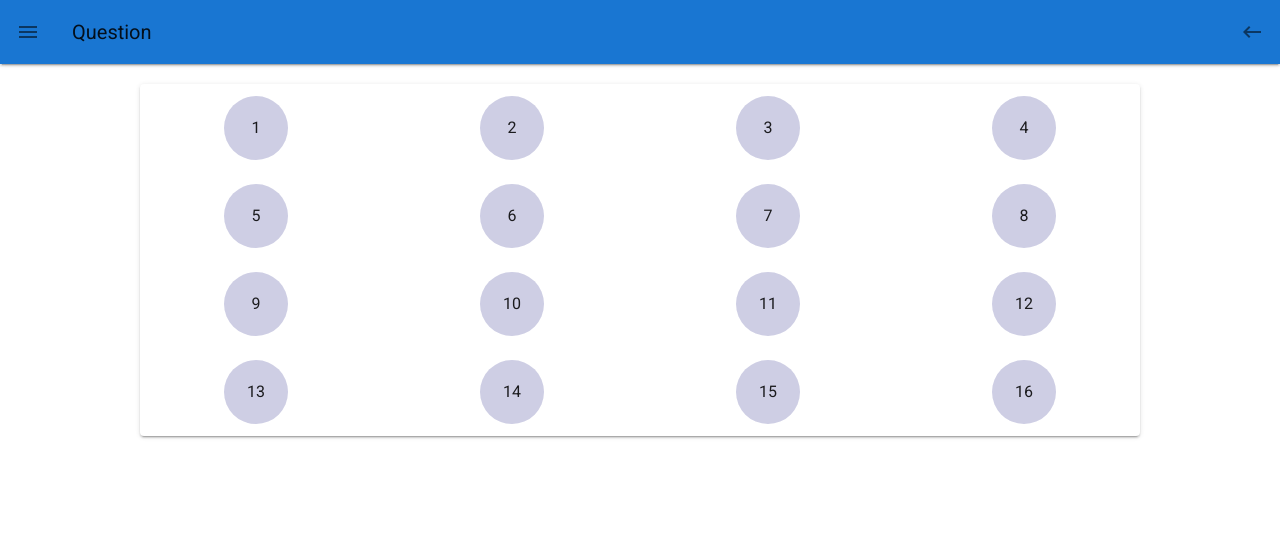
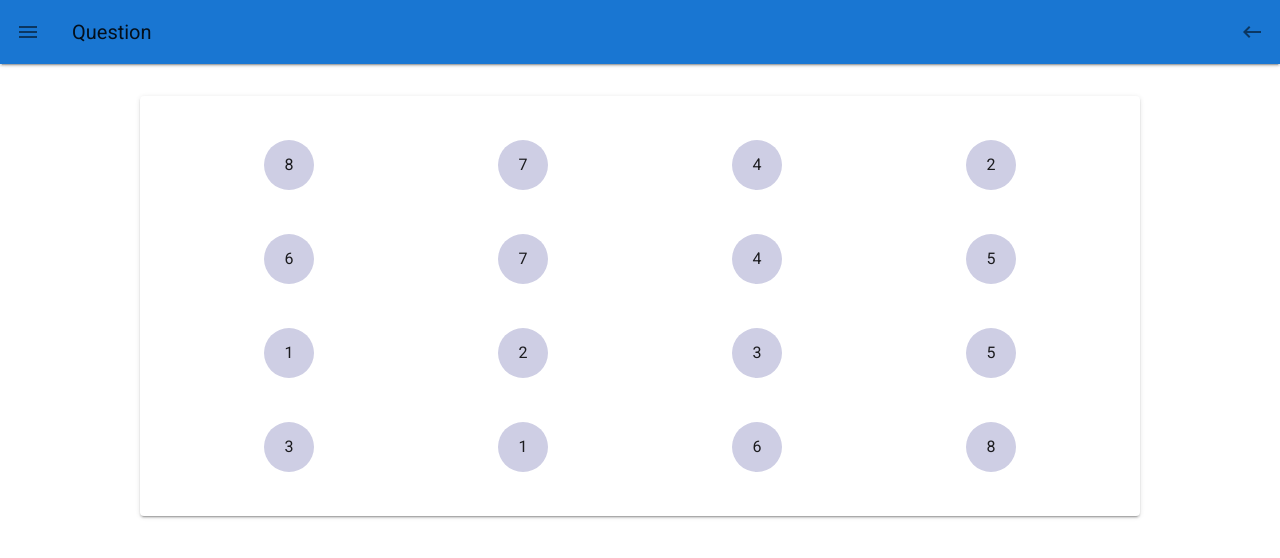
Before and after one commit to R-Otsuka/mystery_land, a Vue app in the folder client/: page /sample/2 in a window 1280 px wide. Shown: the top 558 px of the page. Built offline with nearby package versions, Linux system fonts and the light colour scheme.

Commit message:
風船のidとNoを規定するhashの作成

```diff
--- a/client/src/App.vue
+++ b/client/src/App.vue
@@ -1,7 +1,7 @@
 <template>
   <v-app>
     <nav>
-      <v-content>
+      <v-main>
         <v-toolbar color="primary" class="elevation-2">
           <v-app-bar-nav-icon @click="drawer = !drawer"></v-app-bar-nav-icon>
           <v-toolbar-title>Question</v-toolbar-title>
@@ -15,7 +15,7 @@
             <router-view></router-view>
           </v-card>
         </div>
-      </v-content>
+      </v-main>
 
       <v-navigation-drawer v-model="drawer" app>
         <v-list-item v-for="link in links" :key="link.text" router :to="link.route">
--- a/client/src/views/sample_list/sample2.vue
+++ b/client/src/views/sample_list/sample2.vue
@@ -1,88 +1,102 @@
 <template>
-  <div>
-  <!--    16個数の風船-->
-    <div>
-<!--      <transition-group name="cell" tag="div" class="container">-->
-<!--        <div v-for="cell in cells" :key="cell.id" class="cell">-->
-<!--          {{ cell.number }}-->
-<!--        </div>-->
-<!--      </transition-group>-->
-<!--      <div v-for="number in numbers1"-->
-<!--           v-bind:key="number.id"-->
-<!--           class="rounded-circle text-center float-left"-->
-<!--           @click="judgeAndHide(number.id)"-->
-<!--           v-show="number.visibility">-->
-<!--        {{ number.num }}-->
-<!--      </div>-->
-      <v-row justify="center">
-        <v-col cols="3" v-for="number in numbers1" v-bind:key="number.id">
+  <v-container>
+    <v-row justify="center" class="ma-5">
+      <v-col cols="3" v-for="number in numList1" v-bind:key="number.id">
         <div class="rounded-circle mx-auto balloon">
           <span>{{ number.num }}</span>
         </div>
       </v-col>
     </v-row>
-      <v-row justify="center">
-        <v-col cols="3" v-for="number in numbers2" v-bind:key="number.id">
+    <v-row justify="center" class="ma-5">
+      <v-col cols="3" v-for="number in numList2" v-bind:key="number.id">
         <div class="rounded-circle mx-auto balloon">
           {{ number.num }}
         </div>
       </v-col>
     </v-row>
-      <v-row justify="center">
-        <v-col cols="3" v-for="number in numbers3" v-bind:key="number.id">
+    <v-row justify="center" class="ma-5">
+      <v-col cols="3" v-for="number in numList3" v-bind:key="number.id">
         <div class="rounded-circle mx-auto balloon">
           {{ number.num }}
         </div>
       </v-col>
     </v-row>
-      <v-row justify="center">
-        <v-col cols="3" v-for="number in numbers4" v-bind:key="number.id">
+    <v-row justify="center" class="ma-5">
+      <v-col cols="3" v-for="number in numList4" v-bind:key="number.id">
         <div class="rounded-circle mx-auto balloon">
           {{ number.num }}
         </div>
       </v-col>
     </v-row>
-    </div>
-  </div>
+  </v-container>
 </template>
 
 <script>
-// import _ from 'lodash';
+import _ from 'lodash';
 export default {
   data:()=> ({
     length:4,
-    // numbers:[
-    //   1,2,3,4,5,6,7,8,9,10,11,12,13,14,15,16
-    // ],
-    numbers1:[
-      {id:1,num:1,visibility:true},
-      {id:2,num:2,visibility:true},
-      {id:3,num:3,visibility:true},
-      {id:4,num:4,visibility:true},
-    ],
-    numbers2:[
-      {id:5,num:5,visibility:true},
-      {id:6,num:6,visibility:true},
-      {id:7,num:7,visibility:true},
-      {id:8,num:8,visibility:true},
-    ],
-    numbers3:[
-      {id:9,num:9,visibility:true},
-      {id:10,num:10,visibility:true},
-      {id:11,num:11,visibility:true},
-      {id:12,num:12,visibility:true},
-    ],
-    numbers4:[
-      {id:13,num:13,visibility:true},
-      {id:14,num:14,visibility:true},
-      {id:15,num:15,visibility:true},
-      {id:16,num:16,visibility:true},
+    numbers:[
+      1,2,3,4,5,6,7,8,9,10,11,12,13,14,15,16
     ],
   }),
+  computed:{
+    numList1(){
+      const num1 = this.numbers.slice(0,4);
+      let array = []
+      for(let i=0;i<4;i++){
+        if(num1[i] > 8) {
+          array.push({id: num1[i], num: num1[i]-8, visibility: true})
+        }else{
+          array.push({id: num1[i], num: num1[i], visibility: true})
+        }
+      }
+      return array
+    },
+    numList2(){
+      const num2 = this.numbers.slice(4,8);
+      let array = []
+      for(let i=0;i<4;i++){
+        if(num2[i] > 8) {
+          array.push({id: num2[i], num: num2[i]-8, visibility: true})
+        }else{
+          array.push({id: num2[i], num: num2[i], visibility: true})
+        }
+      }
+      return array
+    },
+    numList3(){
+      const num3 = this.numbers.slice(8,12);
+      let array = []
+      for(let i=0;i<4;i++){
+        if(num3[i] > 8) {
+          array.push({id: num3[i], num: num3[i]-8, visibility: true})
+        }else{
+          array.push({id: num3[i], num: num3[i], visibility: true})
+        }
+      }
+      return array
+    },
+    numList4(){
+      const num4 = this.numbers.slice(12,16);
+      let array = []
+      for(let i=0;i<4;i++){
+        if(num4[i] > 8) {
+          array.push({id: num4[i], num: num4[i]-8, visibility: true})
+        }else{
+          array.push({id: num4[i], num: num4[i], visibility: true})
+        }
+      }
+      return array
+    },
+  },
   methods:{
-    judgeAndHide(id){
-      this.numbers1[id-1].visibility = false
-    }
+    listShuffle() {
+      this.numbers = _.shuffle(this.numbers);
+    },
+  },
+  created(){
+    this.listShuffle()
   }
 }
 </script>
@@ -96,8 +110,8 @@ export default {
 
 .rounded-circle {
   border-radius: 50%;
-  width: 64px;
-  height: 64px;
+  width: 50px;
+  height: 50px;
   background-color:rgba(11,10,120,0.2);
 }
 </style>
```
Lines whose indentation alone changed are shown as unchanged.
